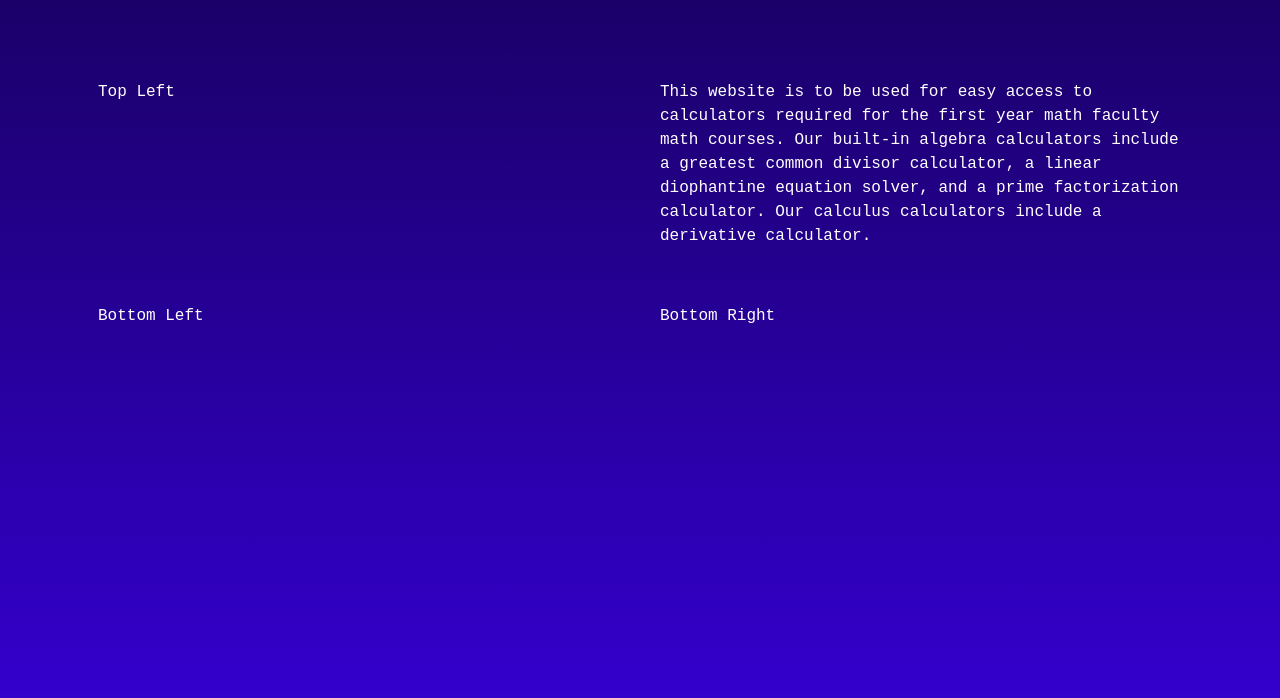
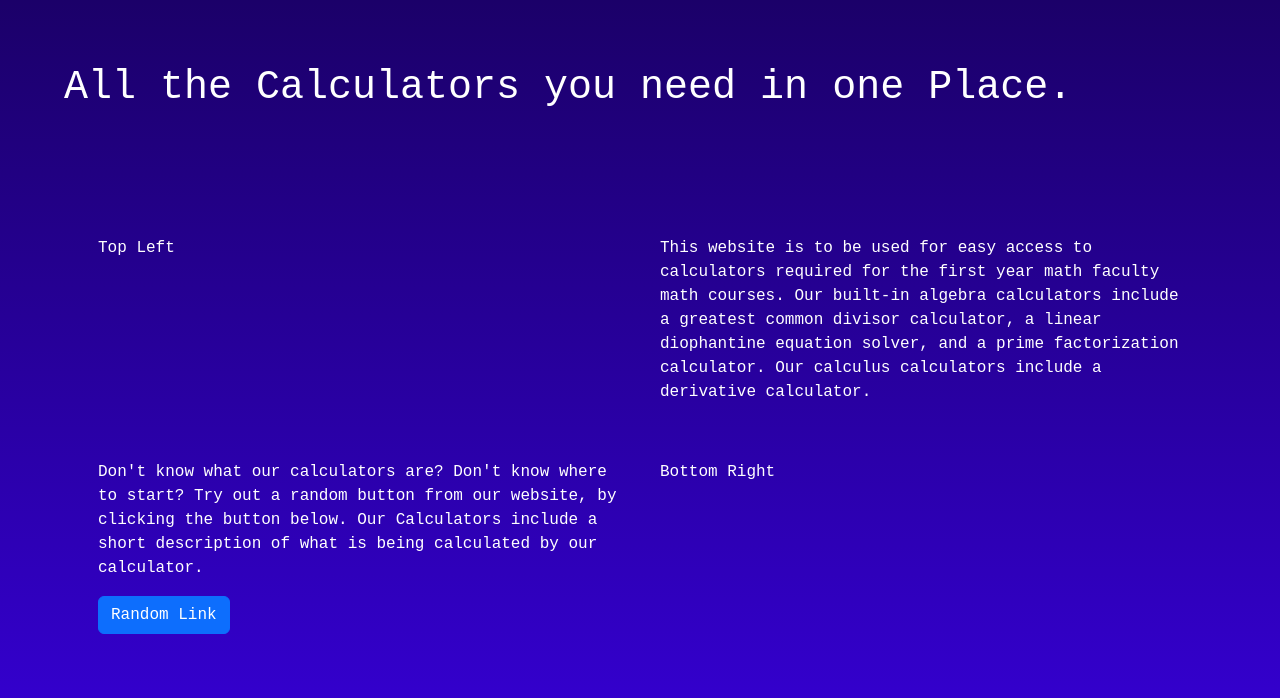
Before and after one commit to onionleon/mathproject, a Django app: page / in a window 1280 px wide. Shown: the part 56-754 px from the top of the page. Run offline with Django 4.2, Linux system fonts and the light colour scheme; some libraries are stand-ins or nearby versions.

Commit message:
Added a random link button to the homepage, that redirects you to a random calculator from the website.

```diff
--- a/resumeproject/main/templates/main/base.html
+++ b/resumeproject/main/templates/main/base.html
@@ -40,16 +40,24 @@
 
     </style>
 
-  </head>
+      <title>{% block title %} UW M135/137 Calculator {% endblock %}</title>
+      <link rel="icon" type="image/x-icon" href="main/images/favicon.ico">
+      <link href="https://fonts.googleapis.com/css?family=Lato" rel="stylesheet">
 
+      <script>
 
-    <head>
+        let links = [];
+        links[0] = "/greatest-common-divisor";
+        links[1] = "/prime-factorization";
+        links[2] = "/ldet";
+        links[3] = "/crt";
+        function openLink() {
+          var i = ~~(Math.random() * links.length);
+          window.location.href = links[i];
+          return false;
+        }
 
-      <title>{% block title %} UW M135/137 Calculator {% endblock %}</title>
-      <link rel="icon" type="image/x-icon" href="/images/favicon.ico">
-      <meta charset="utf-8" />
-      <meta name="viewport", content="width=device-width, initial-scale=1" />
-      <link href="https://fonts.googleapis.com/css?family=Lato" rel="stylesheet">
+        </script>
 
     </head>
 
--- a/resumeproject/main/templates/main/home.html
+++ b/resumeproject/main/templates/main/home.html
@@ -5,6 +5,12 @@
 {% endblock %}
 
 {% block content %}
+
+<div style="padding-bottom: 100px;">
+
+  <h1>All the Calculators you need in one Place.</h1>
+
+</div>
 
 <div class="container text-left">
     <div class="row g-2">
@@ -28,7 +34,24 @@
         </div>
       </div>
       <div class="col-6">
-        <div class="p-3">Bottom Left</div>
+        <div class="p-3">
+
+          <div>
+            <div>
+              <p>
+                Don't know what our calculators are? Don't know where to start?
+                Try out a random button from our website, by clicking the button below.
+                Our Calculators include a short description of what is being calculated
+                by our calculator.
+              </p>
+              <div>
+                <button type="button", onclick="openLink()", class="btn btn-primary">Random Link</button>
+              </div>
+
+            </div>
+          </div>
+
+        </div>
       </div>
       <div class="col-6">
         <div class="p-3">Bottom Right</div>
```
